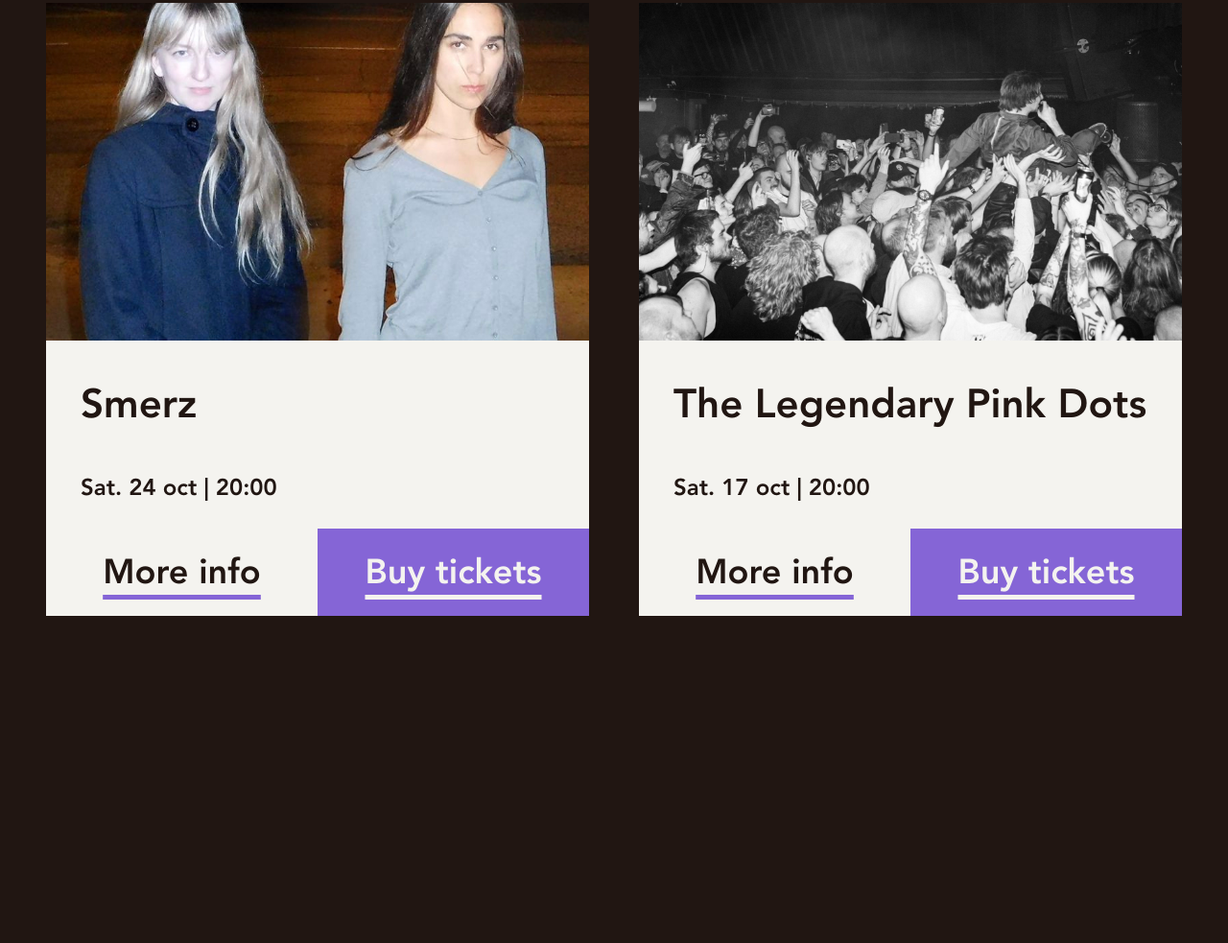
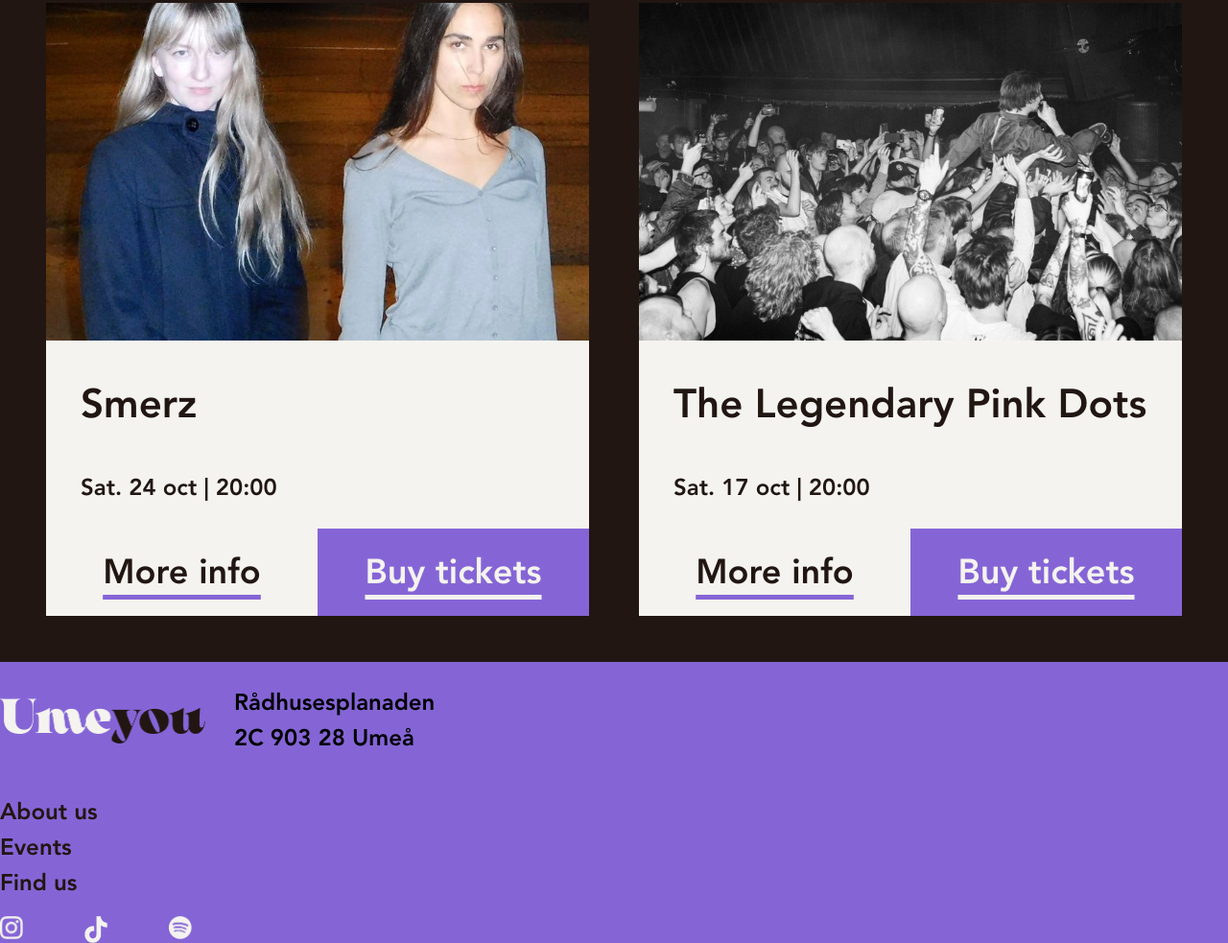
Before and after one commit to megames074HE/skiss-webbsida-projekt, a plain HTML site: page index.html in a window 1280 px wide. Shown: the part 2618-3601 px from the top of the page at 96% size. Before the commit the page ends 3308 px from the top, so only its background shows below. Drawn offline with Linux system fonts and the light colour scheme.

Commit message:
footer in progress

```diff
--- a/index.html
+++ b/index.html
@@ -177,6 +177,31 @@
 
         </section>
     </main>
+    <footer>
+        <section class="footer">
+            <div class="footer-content-left">
+                <div class="footer-left-location">
+                    <img class="footer-logo" src="bilder/umeyoufooter.png" alt="umeyou footer logo">
+                    <p class="footer-location-text">Rådhusesplanaden <br> 2C 903 28 Umeå</p>
+                </div>
+                <div class="footer-left-list">
+                    <ul>
+                        <li><a class="footer-links" href="#">About us</a></li>
+                        <li><a class="footer-links" href="#">Events</a></li>
+                        <li><a class="footer-links" href="#">Find us</a></li>
+                    </ul>
+                </div>
+                <div class="footer-apps">
+                    <img src="bilder/insta.png" alt="instagram">
+                    <img src="bilder/tiktok.png" alt="tiktok">
+                    <img src="bilder/spotify.png" alt="spotify">
+                </div>
 
+            </div>
+            <div class="footer-content-right">
+
+            </div>
+        </section>
+    </footer>
 </body>
 </html>
--- a/style.css
+++ b/style.css
@@ -287,3 +287,65 @@
     background-color: var(--accent-color);
     width: 50%;
 }
+
+/* allt om footer */
+
+.footer {
+
+    width: 100%;
+    left: 0;
+    bottom: 0;
+    background-color: var(--accent-color);
+
+}
+
+.footer-content-left {
+    width: 50%;
+    display: flex;
+    flex-direction: column;
+}
+
+
+.footer-left-location {
+    display: flex;
+    flex-direction: row;
+    align-items: center;
+
+
+}
+
+.footer-logo {
+    height: 100%;
+    max-width: 214px;
+    margin-right: 30px;
+}
+
+.footer-location-text {
+    font-family: var(--text-title-font);
+    font-size: 24px;
+
+}
+
+.footer-left-list ul {
+    list-style-type: none;
+    padding: 0;
+}
+
+.footer-links {
+    font-family: var(--text-title-font);
+    font-size: 24px;
+    color: var(--background-color);
+    text-decoration: none;
+}
+
+.footer-apps img {
+    height: 100%;
+    max-width: 24px;
+    padding-right: 64px;
+}
+
+.footer-apps {
+    display: flex;
+    flex-direction: row;
+
+}
```
Also changed, not shown: bilder/insta.png (added), bilder/spotify.png (added), bilder/tiktok.png (added), bilder/umeyoufooter.png (added).
